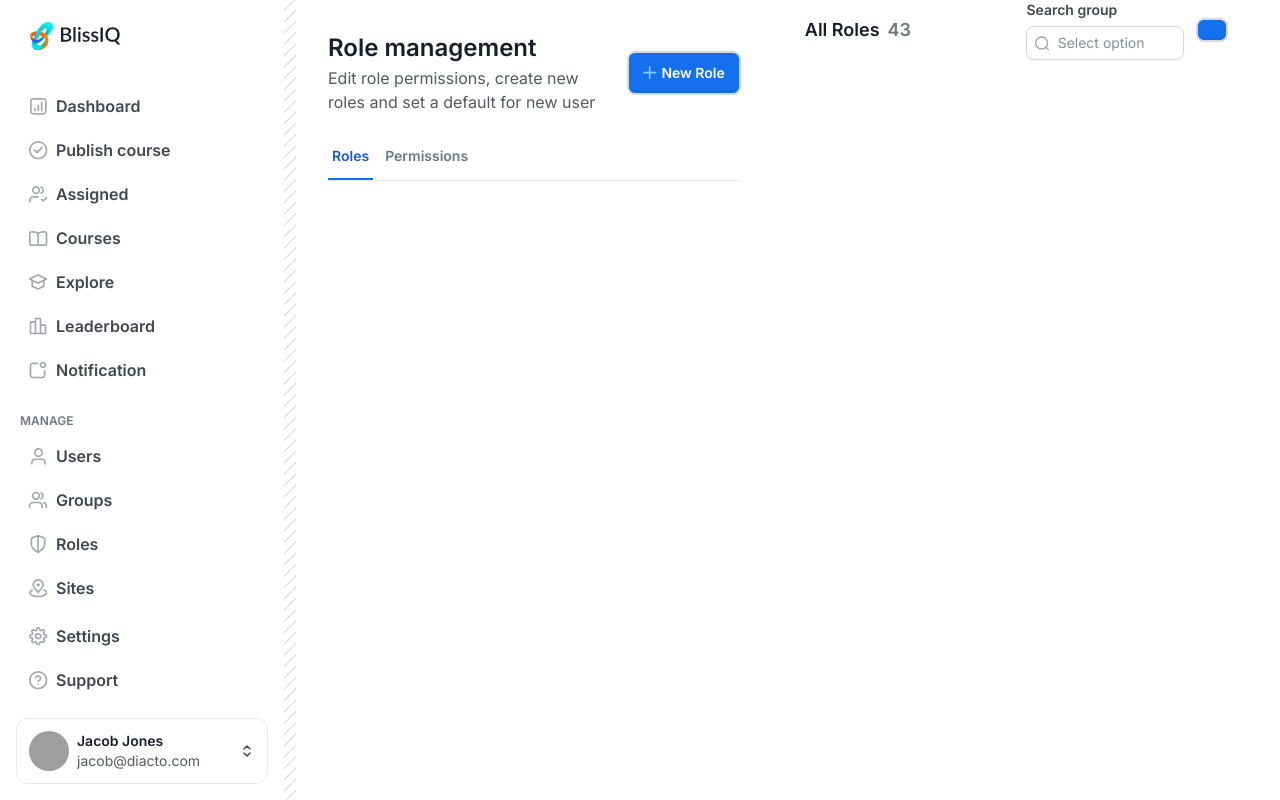
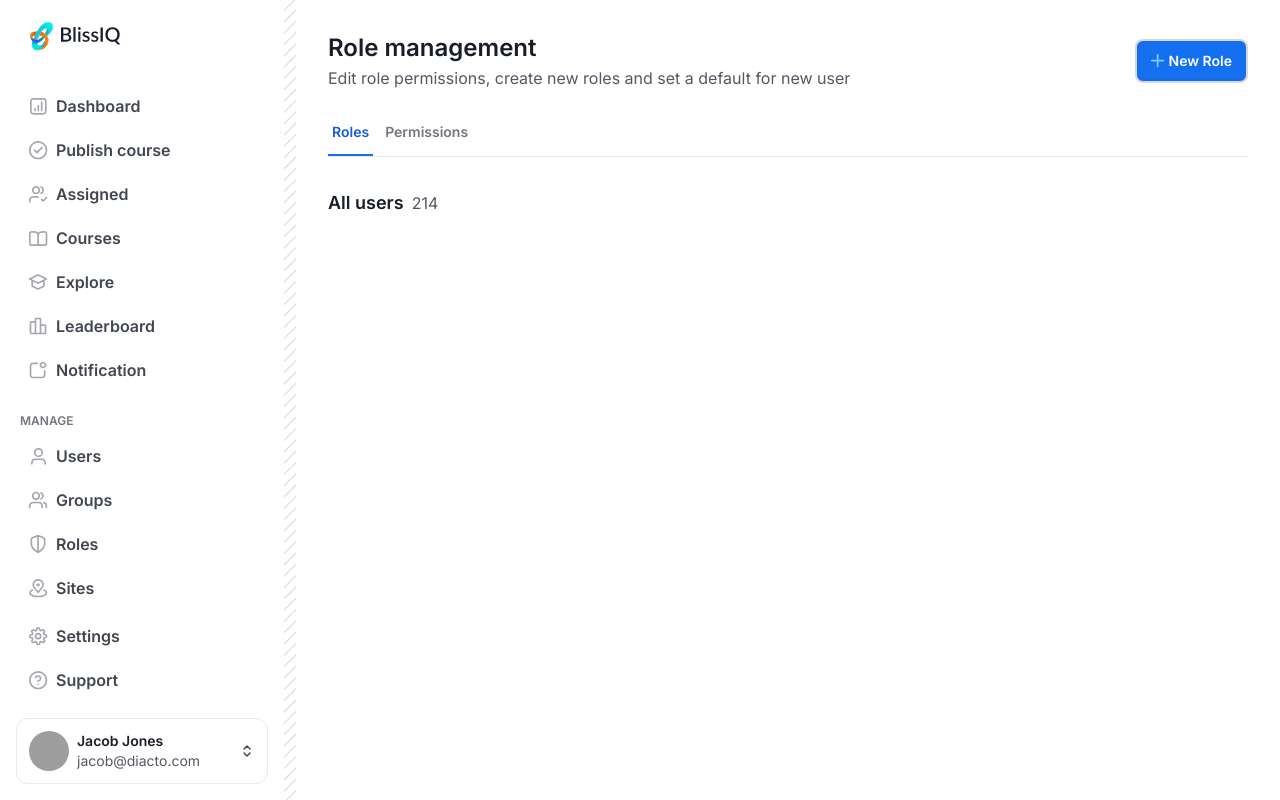
Before and after one commit to PrathamDave77/BlisIq, a React (Vite) app: page / in a window 1280 px wide. Built offline with nearby package versions, Linux system fonts and the light colour scheme; grey boxes are pictures that could not be loaded.

Commit message:
refactor: Clean up imports and improve component structure in Roles and Users screens

```diff
--- a/src/AdminScreens/Roles.jsx
+++ b/src/AdminScreens/Roles.jsx
@@ -1,9 +1,12 @@
 import React, { useState } from "react";
 import { SIDEBAR_SECTIONS } from "./SidebarData";
 import SidebarMenu from "../Base/Components/Sidebar/SidebarMenu";
-import { Cardheader } from "../Base/Components/Navigation/Cardheader";
+import {
+  Cardheader,
+  Sectionheader,
+} from "../Base/Components/Navigation/Cardheader";
 import Button from "../Base/Components/Buttons/Button";
-import Select from '../Base/Components/Input/Select.jsx';
+import Select from "../Base/Components/Input/Select.jsx";
 
 import {
   DownChevron,
@@ -51,26 +54,21 @@ function Roles() {
             onChange={(val) => setCurrentTab(val)}
             className="w-auto"
           />
+
+          <div className="flex flex-col gap-2xl">
+            <Sectionheader
+              title="All users"
+              badge={
+                <span className="text-text-tertiary font-normal text-md">
+                  214
+                </span>
+              }
+            />
+          </div>
         </header>
-
 
         <div></div>
       </main>
-      <div id="Section" className="flex px-4xl flex-col items-start gap-3xl self-stretch">
-          <div id="Section-header" className="flex items-center gap-2xl self-stretch">
-            <div className="flex items-center gap-md flex-1">
-              <div className="text-text-primary font-family-body text-lg font-semibold leading-lg">All Roles</div>
-              <div className="text-text-quaternary font-family-body text-lg font-semibold leading-lg">43</div>
-            </div>
-            <div className="flex justify-end items-center gap-xl flex-1">
-              <div className="flex items-center gap-lg">
-                <Select label="Search group" size="sm" searchable/>
-                <Button/>
-              </div>
-            </div>
-            <div></div>
-          </div>
-      </div>
     </div>
   );
 }
--- a/src/App.jsx
+++ b/src/App.jsx
@@ -437,7 +437,7 @@ function App() {
 
 //      {/* <Groups /> */}
 //      {/* <CourseVerif /> */}
-//      {/* <Users /> */}
+    //   <Users /> */}
 //      {/* <Roles /> */}
 //
 //      {/* <Tables /> */}
```
Also changed, not shown: src/AdminScreens/Users.jsx (+10 -5 lines). Lines whose indentation alone changed are shown as unchanged.
